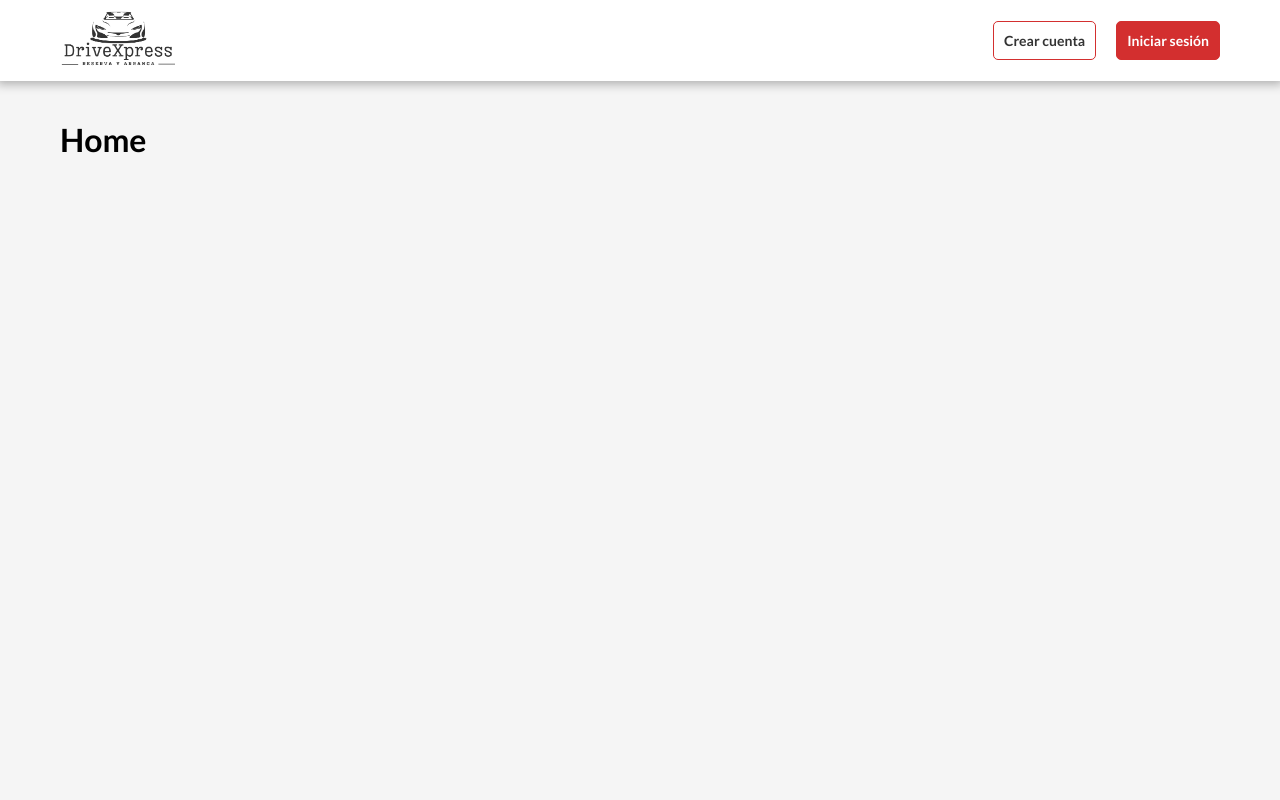
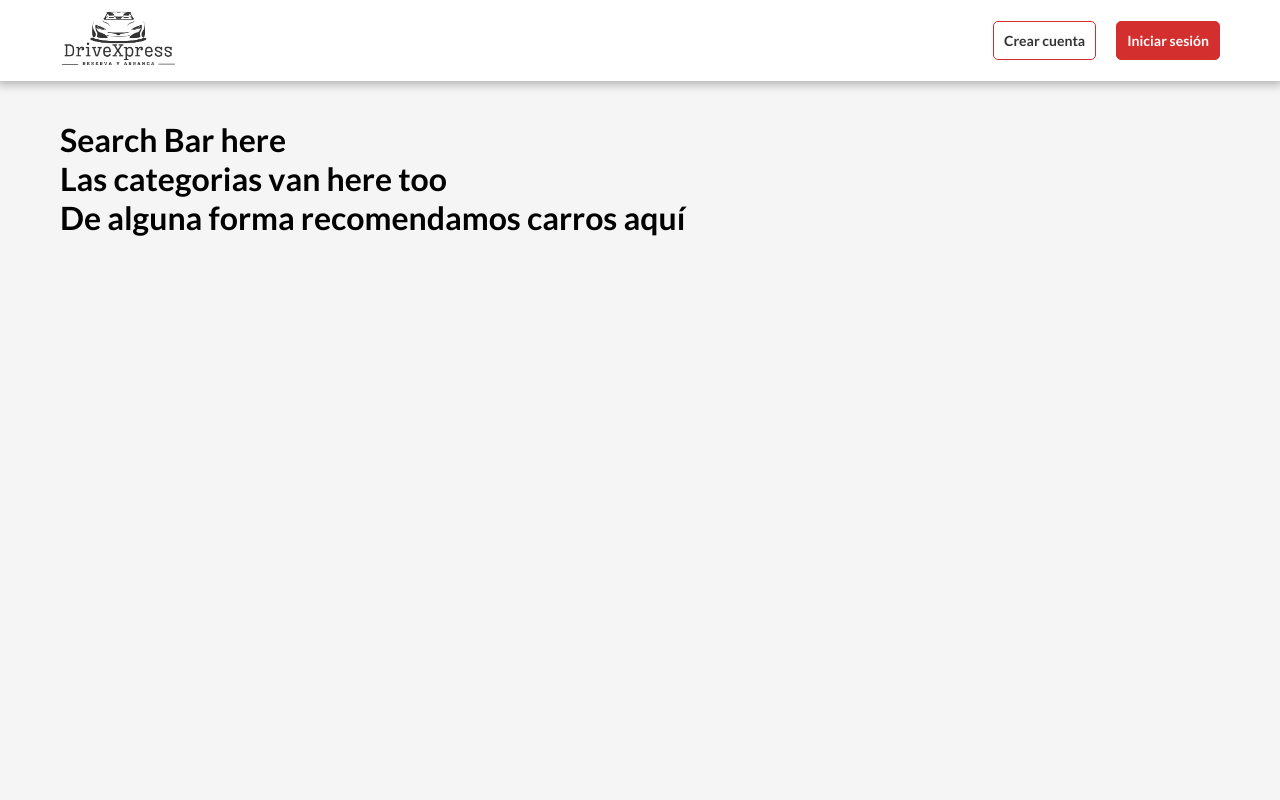
Before and after one commit to frankynztein/drive-xpress, a React (Vite) app: page / in a window 1280 px wide. Shown: the top 800 px of the page. Built offline with nearby package versions, Linux system fonts and the light colour scheme.

Commit message:
Home page components

```diff
--- /dev/null
+++ b/src/components/Categories/Categories.jsx
@@ -0,0 +1,11 @@
+import './Categories.css';
+
+const Categories = () => {
+  return (
+    <>
+      <h1>Las categorias van here too</h1>
+    </>
+  )
+}
+
+export { Categories };
--- /dev/null
+++ b/src/components/Recommendations/Recommendations.jsx
@@ -0,0 +1,11 @@
+import './Recommendations.css';
+
+const Recommendations = () => {
+  return (
+    <>
+      <h1>De alguna forma recomendamos carros aquí</h1>
+    </>
+  )
+}
+
+export { Recommendations };
--- /dev/null
+++ b/src/components/SearchBar/SearchBar.jsx
@@ -0,0 +1,11 @@
+import './SearchBar.css';
+
+const SearchBar = () => {
+  return (
+    <>
+      <h1>Search Bar here</h1>
+    </>
+  )
+}
+
+export { SearchBar };
--- a/src/index.css
+++ b/src/index.css
@@ -16,7 +16,7 @@ body {
   max-width: 1200px;
   margin: 0 auto;
   padding: 120px 20px;
-  height: 500vh;
+  height: 100vh;
 }
 
 li {
--- a/src/pages/Home/Home.jsx
+++ b/src/pages/Home/Home.jsx
@@ -1,7 +1,13 @@
+import { Categories } from "../../components/Categories/Categories";
+import { Recommendations } from "../../components/Recommendations/Recommendations";
+import { SearchBar } from "../../components/SearchBar/SearchBar";
+
 const Home = () => {
   return (
     <>
-      <h1>Home</h1>
+      <SearchBar />
+      <Categories />
+      <Recommendations />
     </>
   )
 }
```
Also changed, not shown: src/components/Categories/Categories.css (added), src/components/Recommendations/Recommendations.css (added), src/components/SearchBar/SearchBar.css (added).
